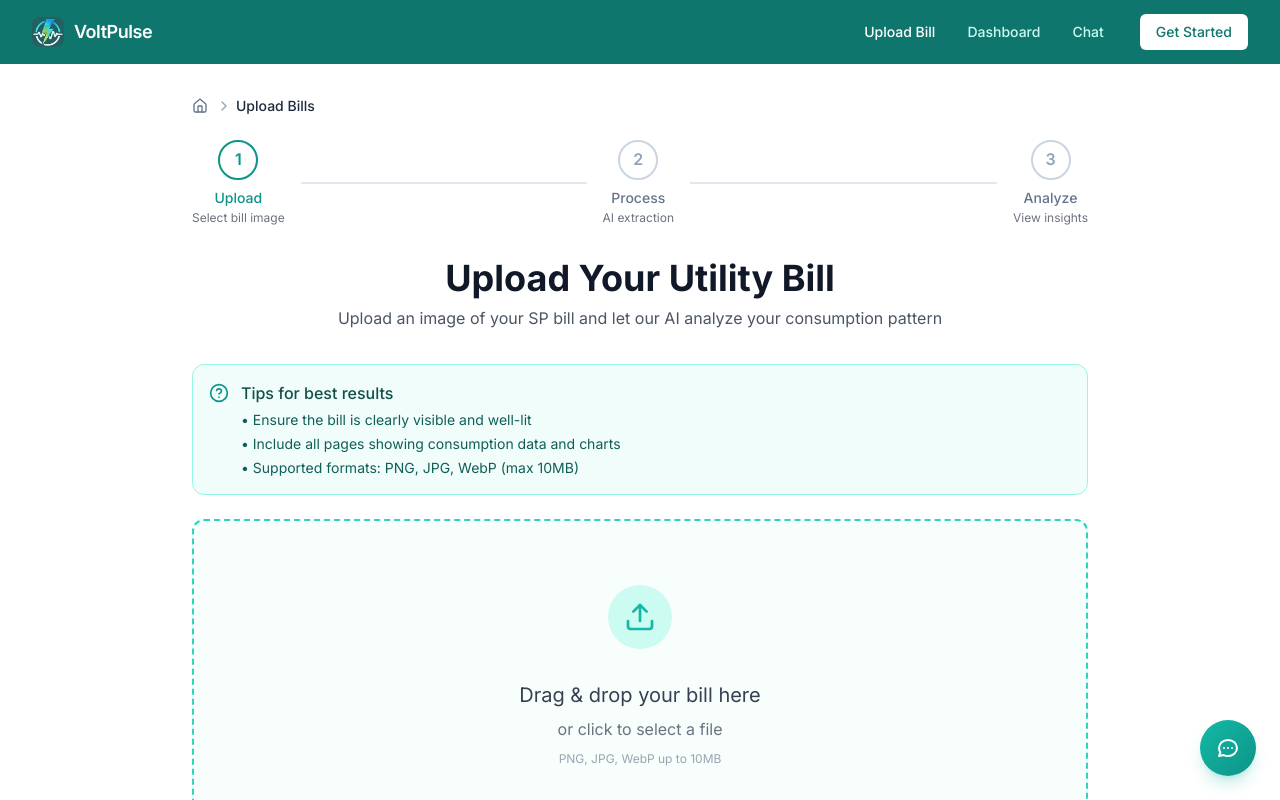
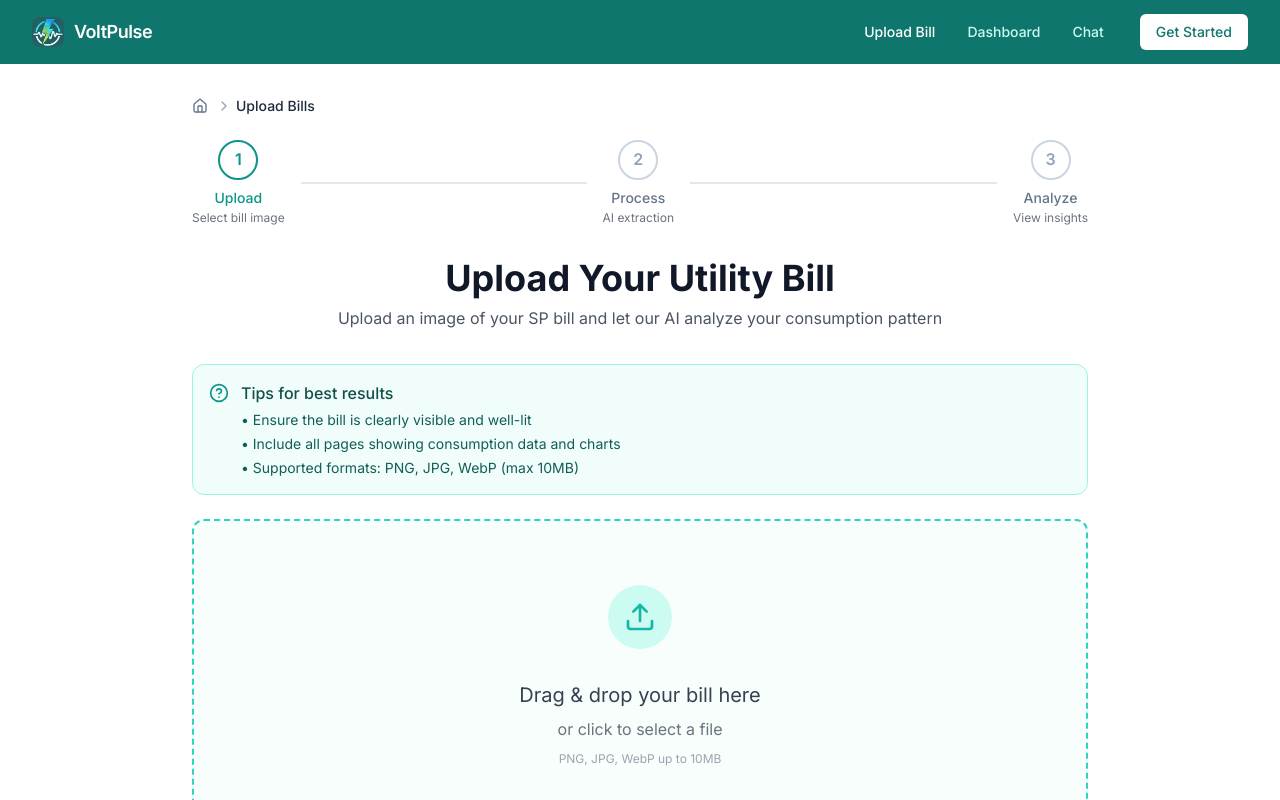
Before and after one commit to KevanSoon/VoltPulse-SG, a Next.js app in the folder frontend/: page /upload in a window 1280 px wide. Shown: the top 800 px of the page. Built offline with nearby package versions, Linux system fonts and the light colour scheme.

Commit message:
refactor: remove toggleable chatbot

```diff
--- a/frontend/src/app/analytics/layout.tsx
+++ b/frontend/src/app/analytics/layout.tsx
@@ -2,7 +2,6 @@
 
 import { Navbar } from "../components/navbar";
 import { Footer } from "../components/footer";
-import Chatbot from "../components/ChatbotEnhanced";
 
 export default function AnalyticsLayout({
   children,
@@ -13,7 +12,6 @@ export default function AnalyticsLayout({
     <div className="h-screen bg-white flex flex-col overflow-hidden">
       <Navbar />
       <main className="flex-1 max-w-7xl mx-auto py-4 px-6 w-full overflow-auto">{children}</main>
-      <Chatbot />
     </div>
   );
 }
--- a/frontend/src/app/page.tsx
+++ b/frontend/src/app/page.tsx
@@ -3,7 +3,6 @@
 import Link from "next/link";
 import { Zap, Upload, MessageSquare, TrendingDown, Award, BarChart3, Lightbulb, FileText, ArrowRight } from "lucide-react";
 
-import Chatbot from "./components/ChatbotEnhanced";
 import { Navbar } from "./components/navbar";
 import { Footer } from "./components/footer";
 
@@ -290,7 +289,6 @@ export default function Home() {
       </section>
 
       <Footer />
-      <Chatbot />
     </main>
   );
 }
--- a/frontend/src/app/upload/page.tsx
+++ b/frontend/src/app/upload/page.tsx
@@ -4,7 +4,6 @@ import { useState, useCallback, useMemo } from "react";
 import { useDropzone, FileRejection } from "react-dropzone";
 import { useRouter } from "next/navigation";
 import Link from "next/link";
-import Chatbot from "../components/ChatbotEnhanced";
 import { Navbar } from "../components/navbar";
 import { Footer } from "../components/footer";
 import { Breadcrumb } from "../components/Breadcrumb";
@@ -402,7 +401,6 @@ export default function Upload() {
             </main>
 
             <Footer />
-            <Chatbot />
         </main>
     );
 }
```
